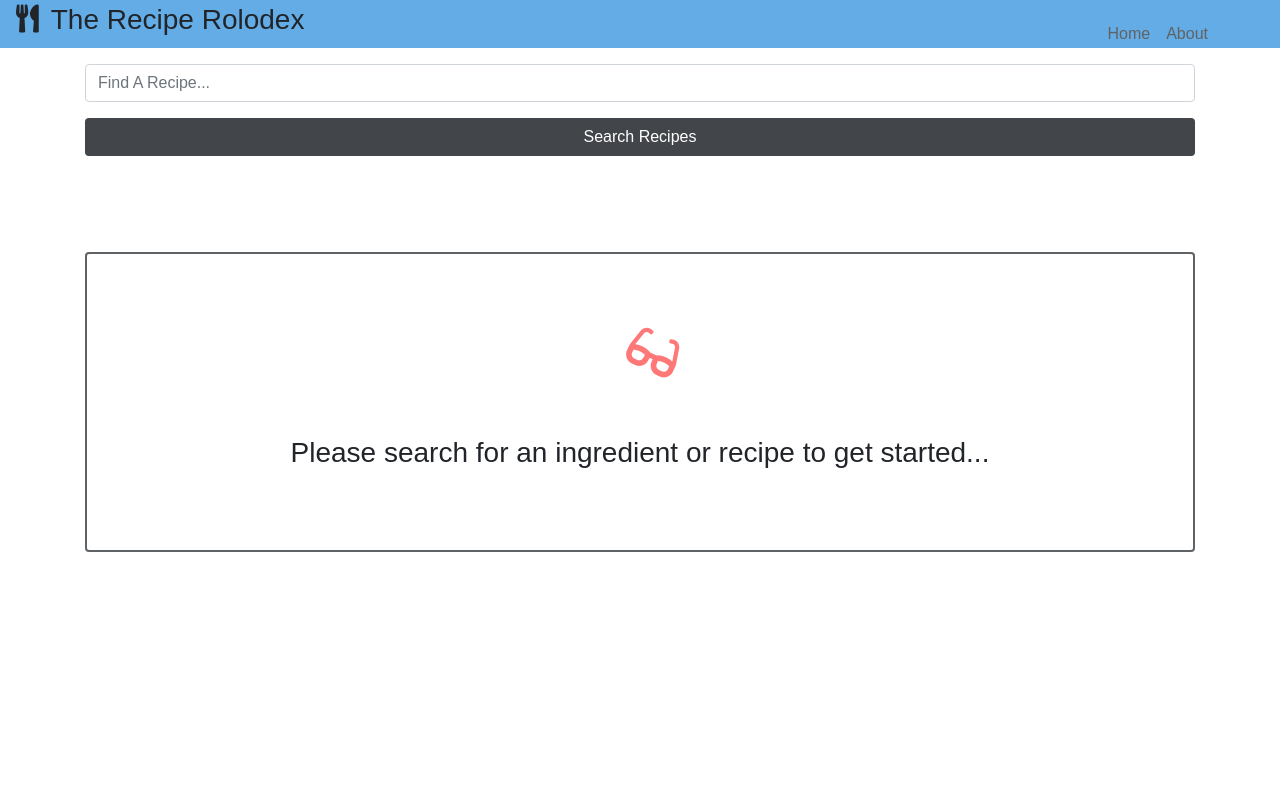
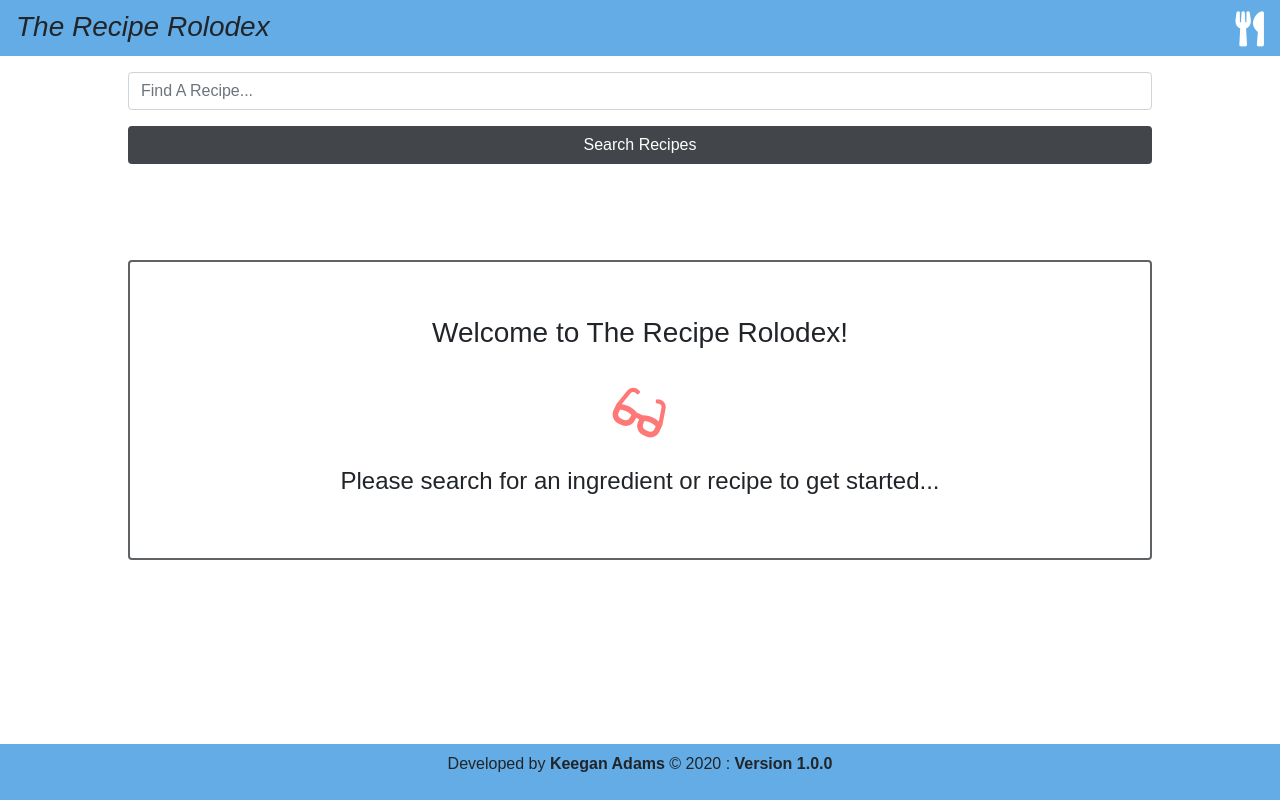
Before and after one commit to KeeganA217/recipe-rolodex, a React (Create React App) app: page / in a window 1280 px wide. Built offline with nearby package versions, Linux system fonts and the light colour scheme.

Commit message:
need to host

```diff
--- a/src/App.css
+++ b/src/App.css
@@ -3,48 +3,52 @@
 }
 
 .app {
-  background: #e7eff6;
+  min-height: 100vh;
+  display: flex;
+  flex-direction: column;
+}
+.main-container {
+  max-width: 80%;
+  margin: auto;
+  min-height: calc(100vh - 8rem);
+}
+
+.items {
+  flex-grow: 1;
 }
 
 nav {
-  height: 3rem;
+  height: 3.5rem;
   background: #63ace5;
   width: 100%;
+  margin-bottom: 1rem;
+  display: flex;
+  align-content: center;
+  font-style: italic;
 }
 
-nav ul {
-  display: flex;
-  list-style: none;
-  margin-top: 35px;
+nav h3 {
+  padding-top: 5px;
+  font-family: "Amatic SC", cursive;
 }
 
-.link {
-  color: #606366;
-  padding: 5px 8px;
+nav i {
+  font-size: 35px;
+  color: #fff;
 }
 
-.icon {
-  padding-right: 12px;
+.footer {
+  background-color: #63ace5;
+  display: flex;
+  justify-content: center;
+  height: 3.5rem;
+  margin: 0;
+  padding: 0;
+  align-items: center;
 }
 
-.about {
-  text-align: center;
-}
-
-.about h3 {
-  padding: 3rem 0 2rem 0;
-}
-
-.about i {
-  padding-left: 20px;
-  color: #ff7878;
-}
-
-.about p {
-  line-height: 1.7rem;
-  font-size: 18px;
-  border-top: 3px solid black;
-  padding-top: 2rem;
+.version {
+  color: #fff;
 }
 
 .search:focus {
@@ -87,6 +91,11 @@ nav ul {
   flex-direction: column;
   justify-content: center;
   align-items: center;
+  text-align: center;
+}
+
+.alternate h4 {
+  font-weight: 400;
 }
 
 .alternate i {
@@ -94,20 +103,19 @@ nav ul {
   color: #ff7878;
   display: block;
   font-size: 45px;
-  padding-bottom: 4rem;
+  padding: 2rem;
 }
 
 .items {
   display: grid;
   grid-template-columns: auto auto;
   grid-gap: 1.5rem;
-  height: 220px;
-  margin-bottom: 25px;
+  margin-bottom: 2rem;
 }
 
 .recipe-card {
   padding: 15px;
-  box-shadow: 5px 6px 15px -1px rgba(0, 0, 0, 0.45);
+  box-shadow: 5px 6px 15px -1px rgba(0, 0, 0, 0.25);
   background-color: #adcbe3;
   position: relative;
   border-radius: 3px;
@@ -124,7 +132,7 @@ nav ul {
 }
 
 .upper ul {
-  list-style-type: circle;
+  list-style-type: dot;
   list-style-position: inside;
   text-align: left;
   margin: 0;
@@ -134,14 +142,13 @@ nav ul {
 .recipe-card img {
   height: 160px;
   width: 160px;
-  box-shadow: 2px 2px 15px 5px rgba(0, 0, 0, 0.32);
-  border-radius: 2px;
+  box-shadow: 5px 5px 18px 0px rgba(0, 0, 0, 0.25);
 }
 
 .lower {
   margin-top: 15px;
   margin-bottom: 15px;
-  padding: 10px 0;
+  padding: 20px 0;
 }
 
 .lower p {
@@ -205,16 +212,19 @@ a:hover {
     align-content: center;
   }
 
-  nav ul {
-    display: block;
-    margin-top: 15px;
+  .alternate {
+    text-align: center;
+  }
+
+  .alternate h3,
+  .alternate h4 {
+    font-size: 20px;
   }
 
   .items {
     display: grid;
     grid-template-columns: auto;
     grid-gap: 1.5rem;
-    height: 220px;
     margin-bottom: 25px;
   }
 
--- a/src/App.js
+++ b/src/App.js
@@ -1,25 +1,18 @@
 import React from "react";
 import Navbar from "../src/layout/components/Navbar";
-import home from "../src/pages/Home";
-import about from "../src/pages/About";
+import Home from "../src/pages/Home";
+import Footer from "./layout/components/Footer";
 import RecipeState from "../src/context/recipe/RecipeState";
-import { BrowserRouter as Router, Route, Switch } from "react-router-dom";
 import "./App.css";
 
 function App() {
   return (
     <RecipeState>
-      <Router>
-        <div className="App">
-          <Navbar />
-          <div className="container">
-            <Switch>
-              <Route exact path="/" component={home} />
-              <Route exact path="/about" component={about} />
-            </Switch>
-          </div>
-        </div>
-      </Router>
+      <div className="App">
+        <Navbar />
+        <Home />
+        <Footer />
+      </div>
     </RecipeState>
   );
 }
--- /dev/null
+++ b/src/layout/components/Footer.js
@@ -0,0 +1,14 @@
+import React from "react";
+
+const Footer = () => {
+  return (
+    <div className="footer page-footer">
+      <p>
+        Developed by <strong>Keegan Adams</strong> &copy; 2020 :{" "}
+        <strong>Version 1.0.0</strong>
+      </p>
+    </div>
+  );
+};
+
+export default Footer;
--- a/src/layout/components/Navbar.js
+++ b/src/layout/components/Navbar.js
@@ -1,27 +1,12 @@
 import React from "react";
-import { Link } from "react-router-dom";
 
 const Navbar = () => {
   return (
-    <nav className="navbar navbar-light mb-3 navbar-expand-sm">
+    <nav className="navbar">
       <h3>
-        <span className="icon">
-          <i className="fas fa-utensils"></i>
-        </span>
         <span className="title">The Recipe Rolodex</span>
       </h3>
-      <ul className="mr-5 ml-auto">
-        <li className="item float-right">
-          <Link className="link" to="/">
-            Home
-          </Link>
-        </li>
-        <li className="item">
-          <Link className="link" to="/about">
-            About
-          </Link>
-        </li>
-      </ul>
+      <i className="fas fa-utensils"></i>
     </nav>
   );
 };
--- a/src/layout/recipes/Recipes.js
+++ b/src/layout/recipes/Recipes.js
@@ -15,8 +15,9 @@ const Recipes = () => {
     if (recipes.length === 0) {
       return (
         <div className="alternate">
+          <h3>Welcome to The Recipe Rolodex!</h3>
           <i className="fas fa-glasses"></i>
-          <h3>Please search for an ingredient or recipe to get started...</h3>
+          <h4>Please search for an ingredient or recipe to get started...</h4>
         </div>
       );
     } else {
--- a/src/pages/About.js
+++ /dev/null
@@ -1,21 +0,0 @@
-import React from "react";
-
-const About = () => {
-  return (
-    <div className="about">
-      <h3>
-        Welcome to The Recipe Rolodex<i class="fas fa-search"></i>
-      </h3>
-      <p>
-        Simply type in what you're looking for and immediately be prompted with
-        the top ten results. This app is built with React.js and uses components
-        such as React Router, the Context API and React Hooks. Finally, the data
-        is pulled from the Edamam public food API which produces thousands of
-        recipes. Simple yet effective for quickly looking up all of your
-        favorite recipes!
-      </p>
-    </div>
-  );
-};
-
-export default About;
```
